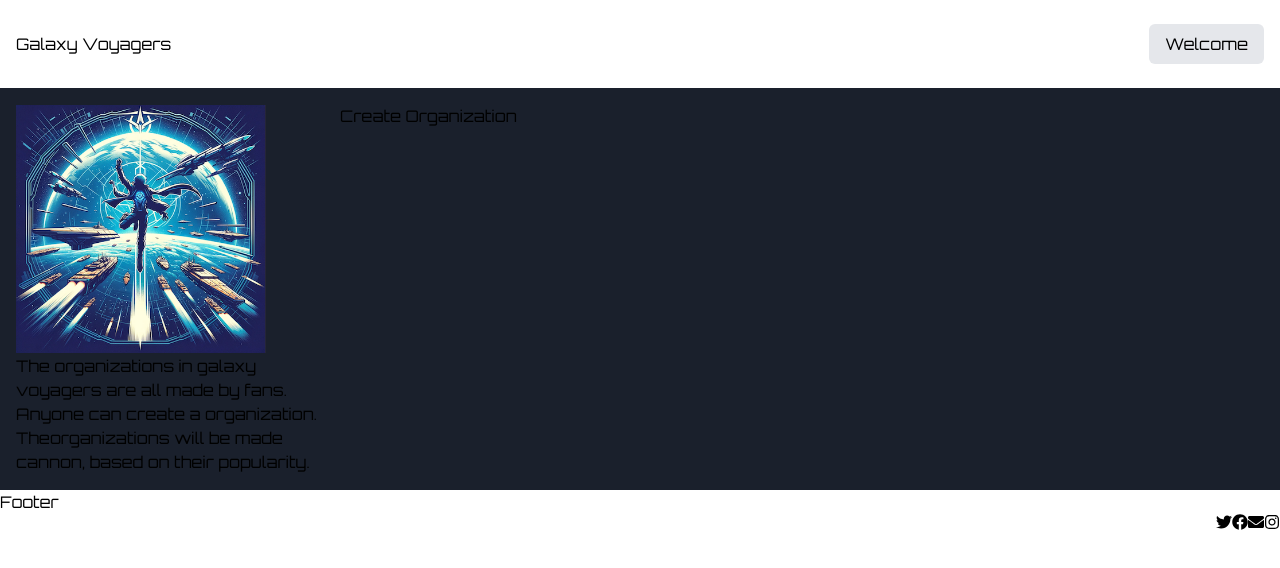
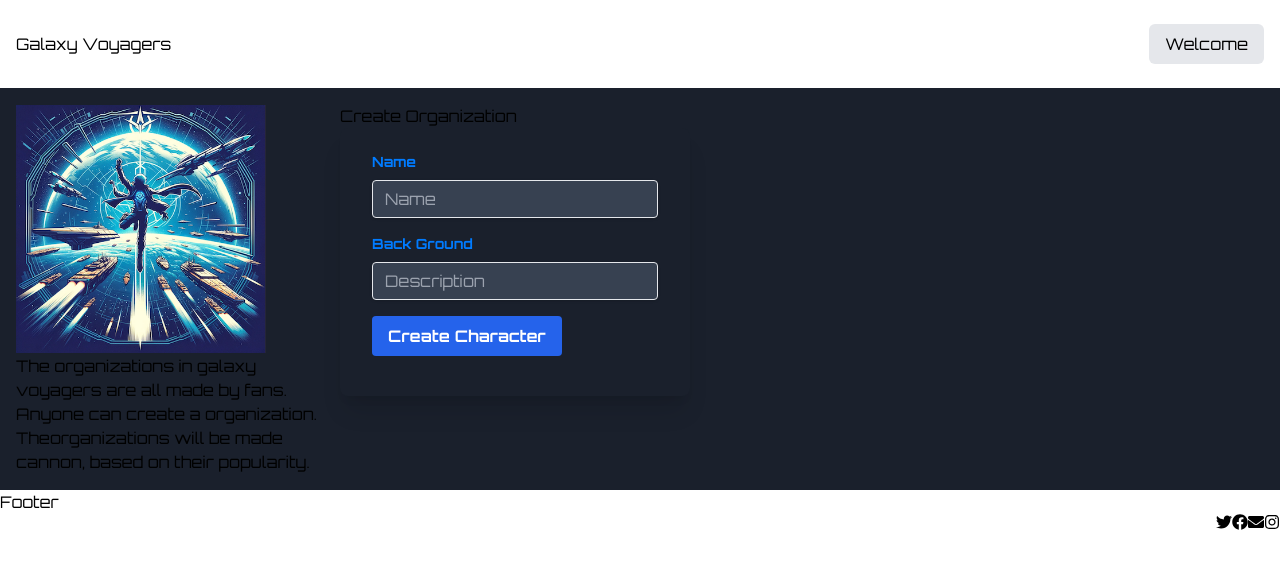
Before and after one commit to kabradshaw1/next-story, a Next.js app: page /organizations/add-organization in a window 1280 px wide. Shown: the top 568 px of the page. Built offline with nearby package versions, Linux system fonts and the light colour scheme; no server answers.

Commit message:
working on the org create

```diff
--- a/app/(story)/organizations/add-organization/OrganizationForm.tsx
+++ b/app/(story)/organizations/add-organization/OrganizationForm.tsx
@@ -1,11 +1,34 @@
+'use client';
 import { useState } from 'react';
 
 import { zodResolver } from '@hookform/resolvers/zod';
-import { useRouter } from 'next/router';
+import { useRouter } from 'next/navigation';
+import { type SubmitHandler, useForm } from 'react-hook-form';
 import { z } from 'zod';
 
+import InputField from '@/components/main/forms/FormInput/InputField';
 import { useCreateOrganizationMutation } from '@/generated/graphql';
 
+const RoleInputSchema = z.object({
+  title: z.string().min(1, 'Title is required'),
+  text: z.string().optional(),
+  superiorTitle: z.string().optional(),
+  subordinatesTitles: z.array(z.string()).optional(),
+});
+
+type RoleInput = z.infer<typeof RoleInputSchema>;
+
+const validationSchema = z.object({
+  title: z.string().min(1, 'Name is required'),
+  text: z.string().min(1, 'Description is required'),
+  files: z.array(z.instanceof(File)).optional(),
+  roles: z.array(RoleInputSchema).optional(),
+  locations: z.array(z.number()).optional(),
+  conflicts: z.array(z.number()).optional(),
+  headquarters: z.number().optional(),
+});
+
+type OrganizationProps = z.infer<typeof validationSchema>;
 export default function OrganizationFOrm(): JSX.Element {
   const [createOrganization, { error }] = useCreateOrganizationMutation();
 
@@ -13,29 +36,103 @@ export default function OrganizationFOrm(): JSX.Element {
   const [message, setMessage] = useState('');
   const [loading, setLoading] = useState(false);
   const [files, setFiles] = useState<File[]>([]);
-  const [selectedRoles, setSelectedRoles] = useState<number[]>([]);
+  const [roles, setRoles] = useState<RoleInput[]>([]);
   const [selectedLocations, setSelectedLocations] = useState<number[]>([]);
   const [selectedConflicts, setSelectedConflicts] = useState<number[]>([]);
   const [selectedHeadquarters, setSelectedHeadquarters] = useState<number>();
 
-  const RoleInputSchema = z.object({
-    title: z.string().min(1, 'Title is required'),
-    text: z.string().optional(),
-    superiorTitle: z.string().optional(),
-    subordinatesTitles: z.array(z.string()).optional(),
+  const {
+    register,
+    handleSubmit,
+    formState: { errors },
+    setValue,
+  } = useForm<OrganizationProps>({
+    resolver: zodResolver(validationSchema),
   });
 
-  const validationSchema = z.object({
-    title: z.string().min(1, 'Name is required'),
-    text: z.string().min(1, 'Description is required'),
-    files: z.array(z.instanceof(File)).optional(),
-    roles: z.array(RoleInputSchema).optional(),
-    locations: z.array(z.number()).optional(),
-    conflicts: z.array(z.number()).optional(),
-    headquarters: z.number().optional(),
-  });
+  const formSubmit: SubmitHandler<OrganizationProps> = async (data) => {
+    setLoading(true);
+    try {
+      const fileInputs = files.map((file) => ({
+        fileName: file.name,
+        contentType: file.type,
+      }));
 
-  type OrganizationProps = z.infer<typeof validationSchema>;
+      const response = await createOrganization({
+        variables: {
+          title: data.title,
+          text: data.text,
+          files: fileInputs,
+          roleCreate: roles.map((role) => ({
+            title: role.title,
+            text: role.text,
+            superiorTitle: role.superiorTitle,
+            subordinatesTitles: role.subordinatesTitles,
+          })),
+          locationIds: selectedLocations,
+          conflictIds: selectedConflicts,
+          headquartersId: selectedHeadquarters,
+        },
+      });
 
-  return <></>;
+      if (
+        response.data?.createOrganization?.uploadURLs !== null &&
+        response.data?.createOrganization?.uploadURLs !== undefined
+      ) {
+        const uploadURLs = response.data.createOrganization.uploadURLs;
+        const uploadPromises = files.map(async (file, index) => {
+          const uploadUrl = uploadURLs[index];
+          if (uploadUrl !== null) {
+            await fetch(uploadUrl, {
+              method: 'PUT',
+              body: file,
+            });
+          }
+        });
+
+        await Promise.all(uploadPromises);
+        router.push('/organizations');
+      }
+    } catch (e) {
+      console.log(e);
+      if (error?.message !== undefined) {
+        setMessage(error.message);
+      }
+      setLoading(false);
+    }
+  };
+
+  return (
+    <div className="w-full max-w-lg">
+      <form
+        noValidate
+        className="card"
+        onSubmit={(e) => {
+          e.preventDefault();
+          void handleSubmit(formSubmit)();
+        }}
+      >
+        <div className="mb-4">
+          <InputField<OrganizationProps>
+            id="title"
+            label="Name"
+            placeholder="Name"
+            error={errors.title?.message}
+            register={register}
+          />
+          <InputField<OrganizationProps>
+            id="title"
+            label="Back Ground"
+            placeholder="Description"
+            error={errors.title?.message}
+            register={register}
+          />
+        </div>
+        <button type="submit" className="btn glow-on-hover" disabled={loading}>
+          {loading ? 'Creating...' : 'Create Character'}
+        </button>
+        {message !== null && <p className="mt-2 text-center">{message}</p>}
+      </form>
+    </div>
+  );
 }
```
